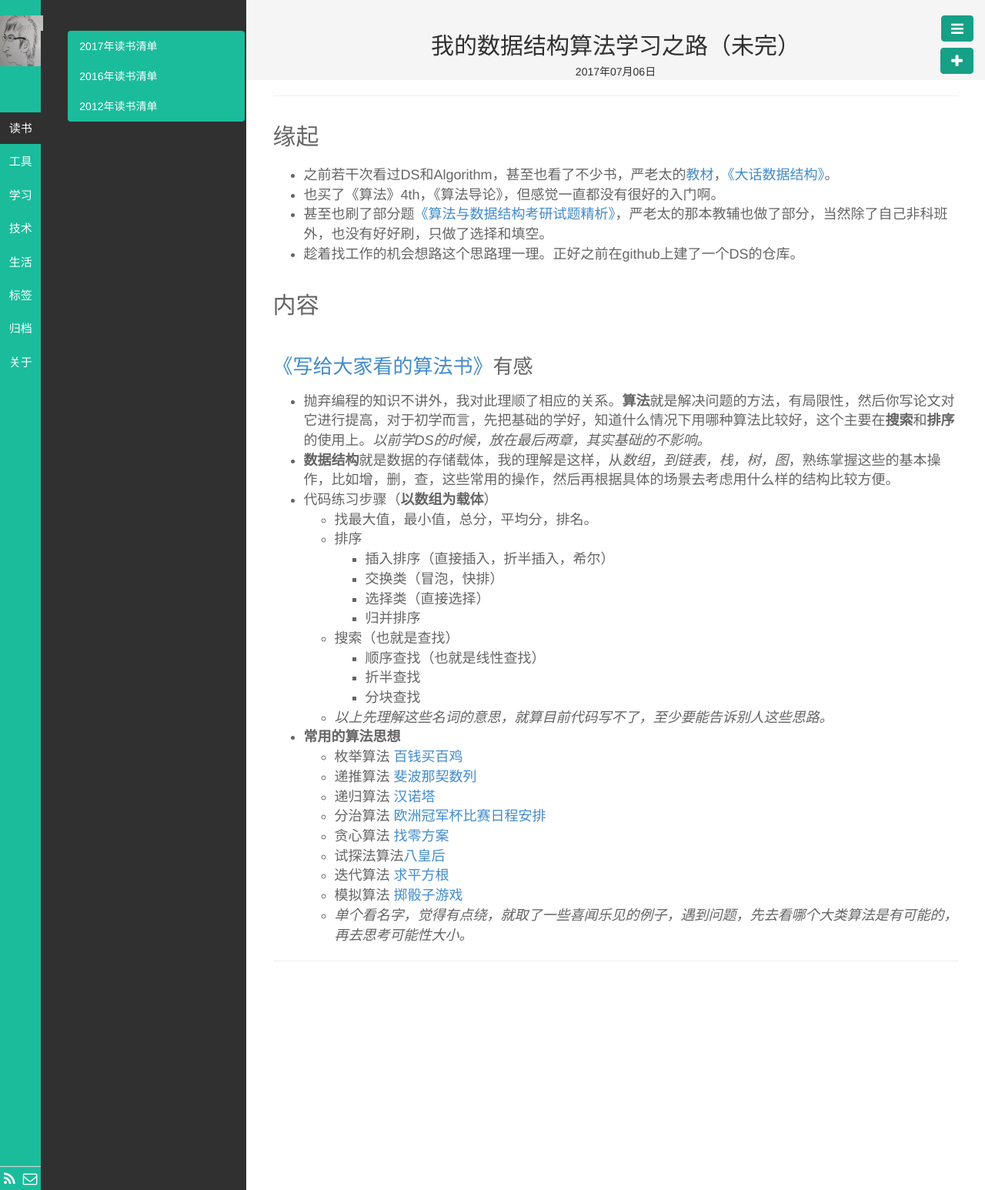
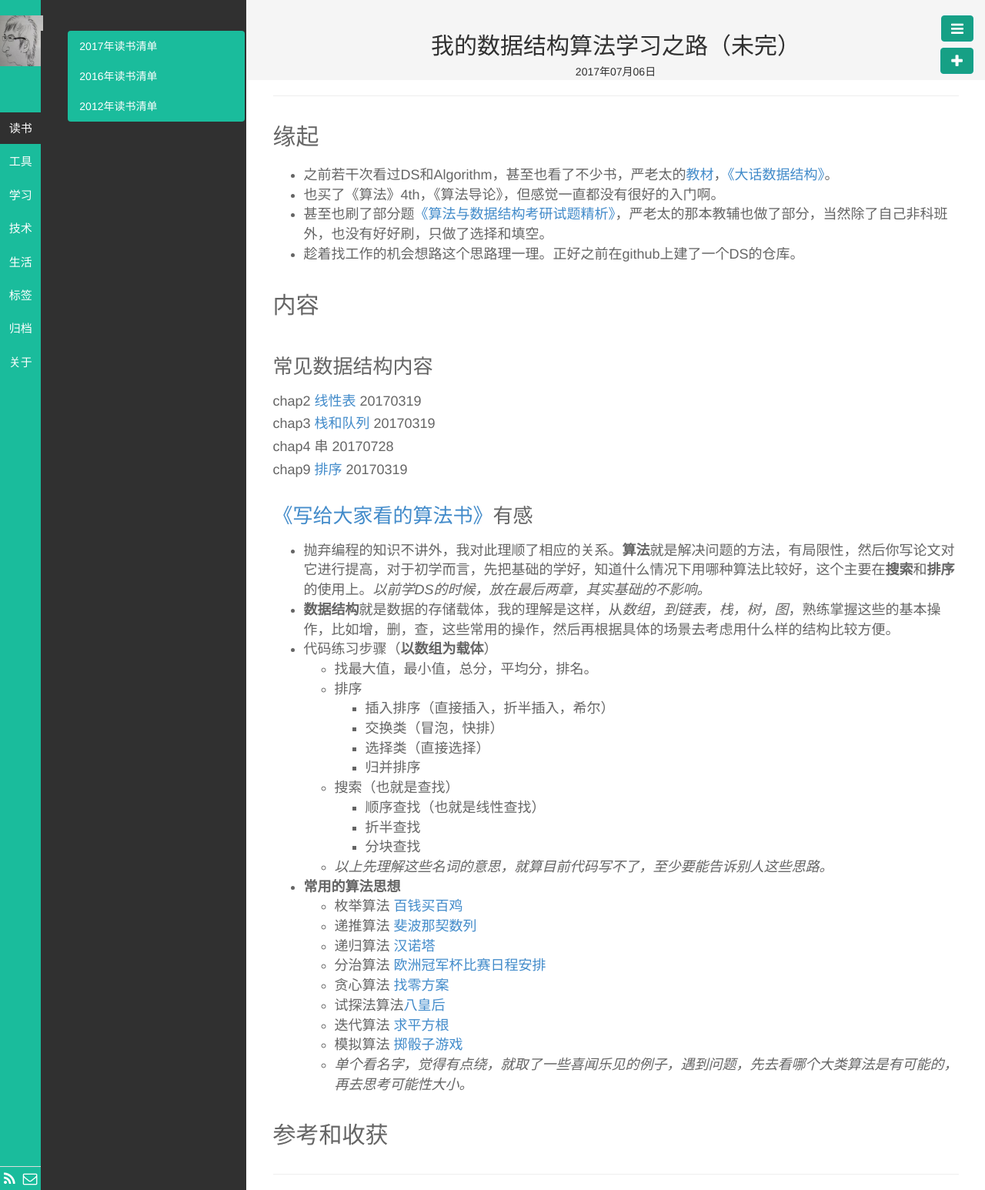
Before and after one commit to wolflion/blog, a Jekyll site: the page built from _posts/学习/2017-07-06-My-DS-Algorithm-Road.md, in a window 1280 px wide. Shown: the whole page at 77% size. Built offline with Jekyll 4.4.1, drawn with Linux system fonts in a browser that asks for light colours.

Commit message:
20170728UpdatedLabA308
20170728UpdatedLabA308

```diff
--- a/_posts/学习/2017-07-06-My-DS-Algorithm-Road.md
+++ b/_posts/学习/2017-07-06-My-DS-Algorithm-Road.md
@@ -15,6 +15,13 @@ description:
 + 趁着找工作的机会想路这个思路理一理。正好之前在github上建了一个DS的仓库。
 
 ##  内容
+
+###  常见数据结构内容
+####  chap2 [线性表](https://github.com/wolflion/data_struct/tree/master/chap2Linear) 20170319
+#### chap3 [栈和队列](https://github.com/wolflion/data_struct/tree/master/Chap3Stack_Queue)  20170319
+#### chap4 串  20170728
+#### chap9 [排序](https://github.com/wolflion/data_struct/tree/master/chap9Sort)  20170319
+
 ###  [《写给大家看的算法书》](https://book.douban.com/subject/26821588/)有感
 + 抛弃编程的知识不讲外，我对此理顺了相应的关系。**算法**就是解决问题的方法，有局限性，然后你写论文对它进行提高，对于初学而言，先把基础的学好，知道什么情况下用哪种算法比较好，这个主要在**搜索**和**排序**的使用上。*以前学DS的时候，放在最后两章，其实基础的不影响。*
 + **数据结构**就是数据的存储载体，我的理解是这样，从*数组，到链表，栈，树，图*，熟练掌握这些的基本操作，比如增，删，查，这些常用的操作，然后再根据具体的场景去考虑用什么样的结构比较方便。
@@ -40,3 +47,6 @@ description:
 	+ 迭代算法  [求平方根]()
 	+ 模拟算法  [掷骰子游戏]()
 	+ *单个看名字，觉得有点绕，就取了一些喜闻乐见的例子，遇到问题，先去看哪个大类算法是有可能的，再去思考可能性大小。*
+
+
+##  参考和收获
```
